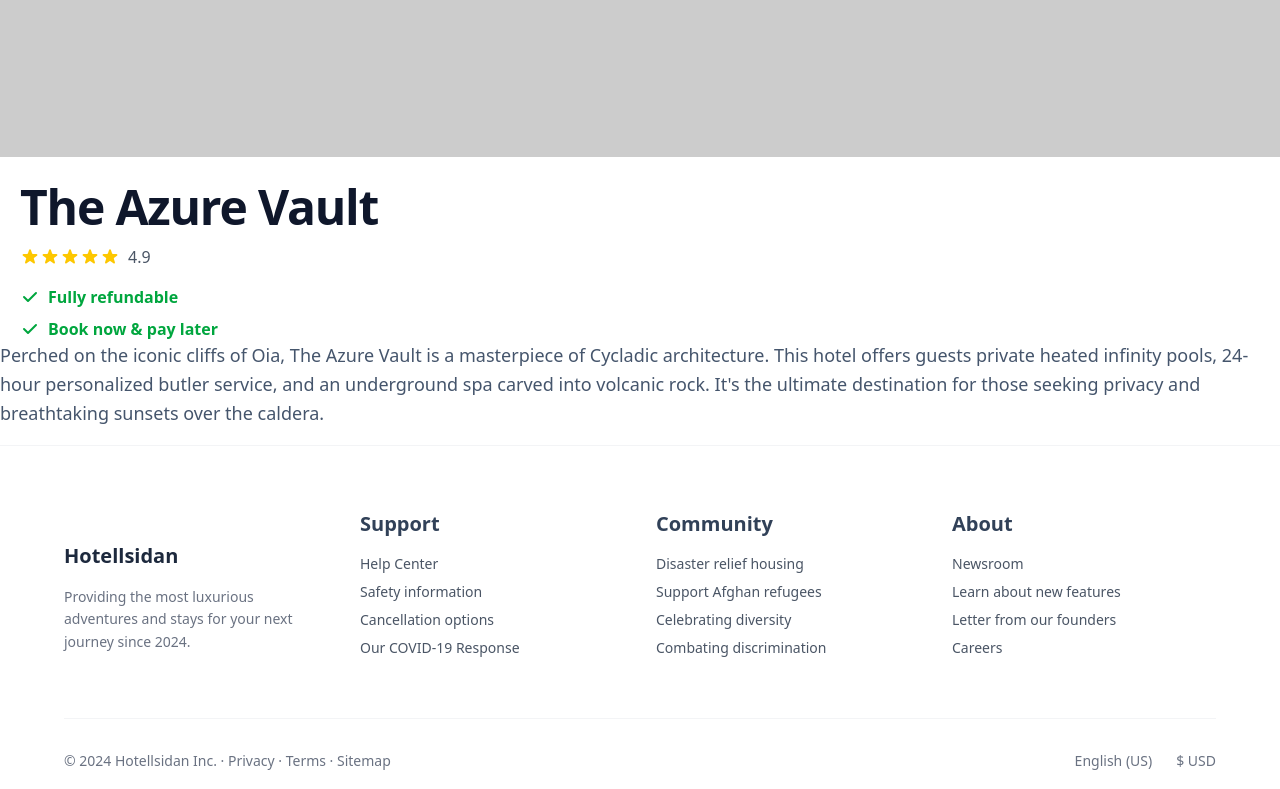
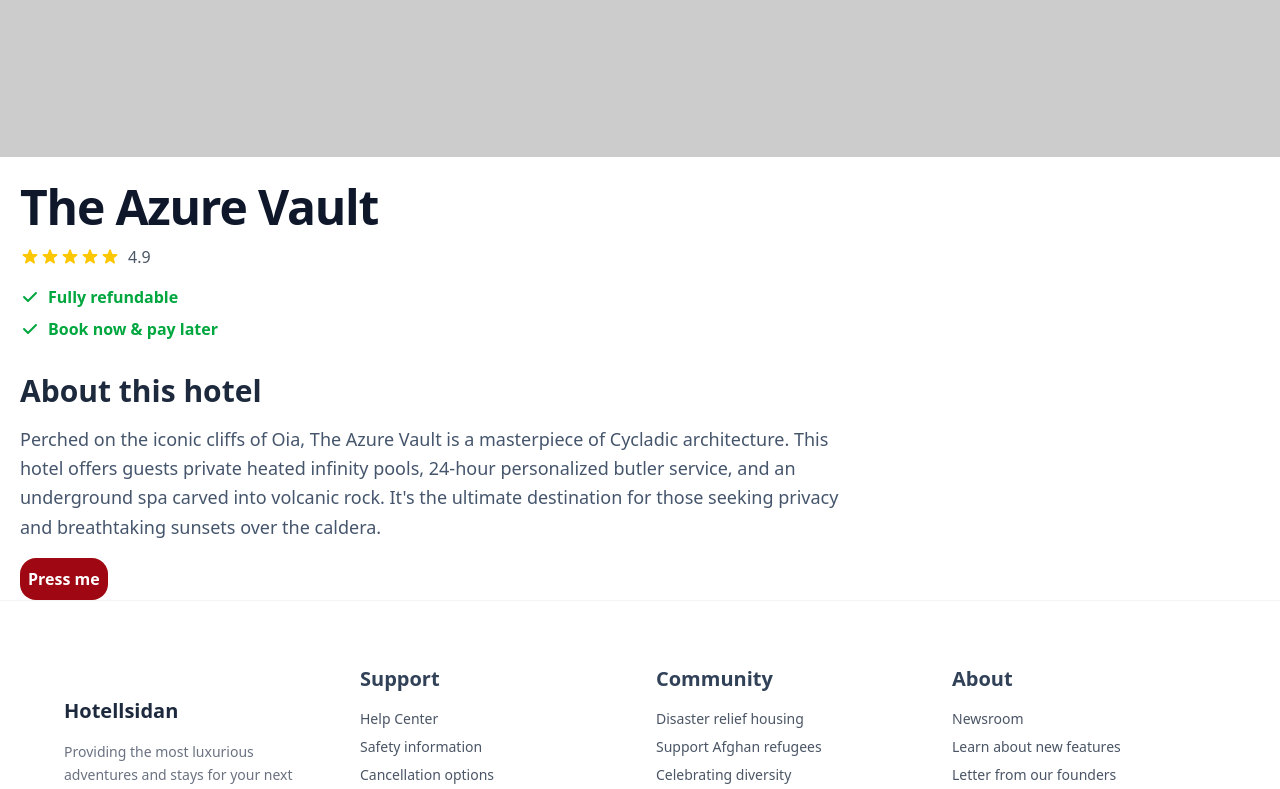
Before and after one commit to DelucaGit/Hotelify, a Next.js app: page /listings/1 in a window 1280 px wide. Shown: the part 448-1237 px from the top of the page. Built offline with nearby package versions, Linux system fonts and the light colour scheme.

Commit message:
Add button to hotel detail page with basic function for testing

```diff
--- /dev/null
+++ b/src/app/components/UI/BookingButton.jsx
@@ -0,0 +1,18 @@
+"use client";
+import React from 'react'
+
+const BookingButton = () => {
+    const handleBooking = () => {
+        alert("Booking button clicked!");
+    }
+
+    return (
+        <button
+            className={"bg-red-800 text-white font-bold p-2 rounded-2xl" }
+            onClick={handleBooking}
+        >
+            Press me
+        </button>
+    )
+}
+export default BookingButton
--- a/src/app/listings/[id]/page.jsx
+++ b/src/app/listings/[id]/page.jsx
@@ -1,10 +1,12 @@
 import React from 'react'
 import {hotels} from "../../data/localdata";
 import Image from "next/image";
+import BookingButton from "../../components/UI/BookingButton";
 
 const Page = async ({params}) => {
     const {id} = await params;
     const hotel = hotels.find(h => h.id.toString() === id); // Because URL params will always be String
+    if(!hotel) return <div>Hotel not found</div>
     return (
         <>
             {/*Banner image*/}
@@ -19,12 +21,16 @@ const Page = async ({params}) => {
                 className={"object-cover"}
             />
         </div>
-        <main>
-            <h1 className={"ml-5 mt-5"}>
+        <main className={"pl-5"}>
+            <div className={"grid grid-cols-1 md:grid-cols-3 gap-4"}>
+
+                {/*Left column - Hotel information*/}
+                <div className={"col-span-2"}>
+                    <h1 className={" mt-5"}>
                         {hotel.name}
                     </h1>
                     {/*Reviews*/}
-            <div className={"ml-5 mt-2 flex items-center gap-2"}>
+                    <div className={" mt-2 flex items-center gap-2"}>
                         <div className={"flex text-yellow-400"}>
                             {[...Array(5)].map((_, i) => (
                                 <svg
@@ -40,7 +46,7 @@ const Page = async ({params}) => {
                         <span className={"text-gray-600"}>{hotel.rating}</span>
                     </div>
                     {/*Social confirmation*/}
-            <div className={"ml-5 mt-4 space-y-2 text-green-600"}>
+                    <div className={" mt-4 space-y-2 text-green-600"}>
                         <div className="flex items-center gap-2">
                             <svg xmlns="http://www.w3.org/2000/svg" className="h-5 w-5 flex-shrink-0" viewBox="0 0 20 20" fill="currentColor">
                                 <path fillRule="evenodd" d="M16.707 5.293a1 1 0 010 1.414l-8 8a1 1 0 01-1.414 0l-4-4a1 1 0 011.414-1.414L8 12.586l7.293-7.293a1 1 0 011.414 0z" clipRule="evenodd" />
@@ -54,8 +60,17 @@ const Page = async ({params}) => {
                             <span className="font-semibold">Book now & pay later</span>
                         </div>
                     </div>
-            <div>
-                <p>{hotel.fullDescription}</p>
+                    <div className={"mt-5 leading-relaxed"}>
+                        <h2>About this hotel</h2>
+                        <p >{hotel.fullDescription}</p>
+                        <BookingButton/>
+                    </div>
+
+                </div>
+                {/*Right column*/}
+                <div className={"hidden md:block col-span-1"}>
+
+                </div>
             </div>
         </main>
 
```
Lines whose indentation alone changed are shown as unchanged.
